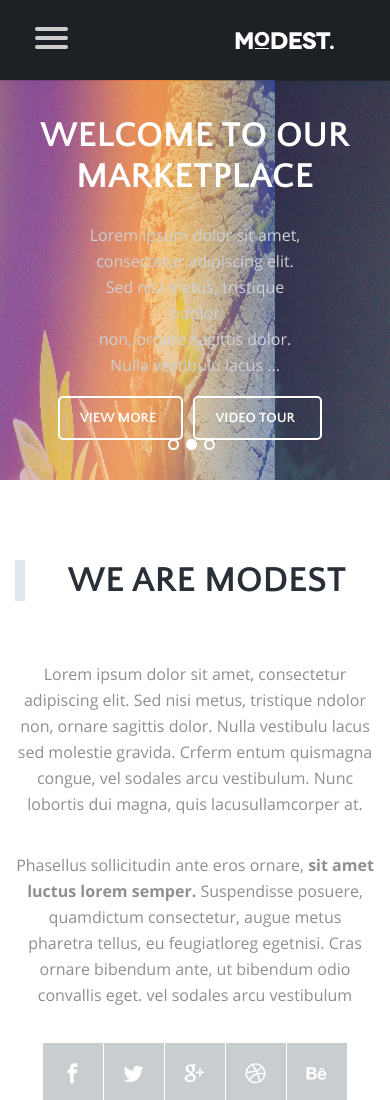
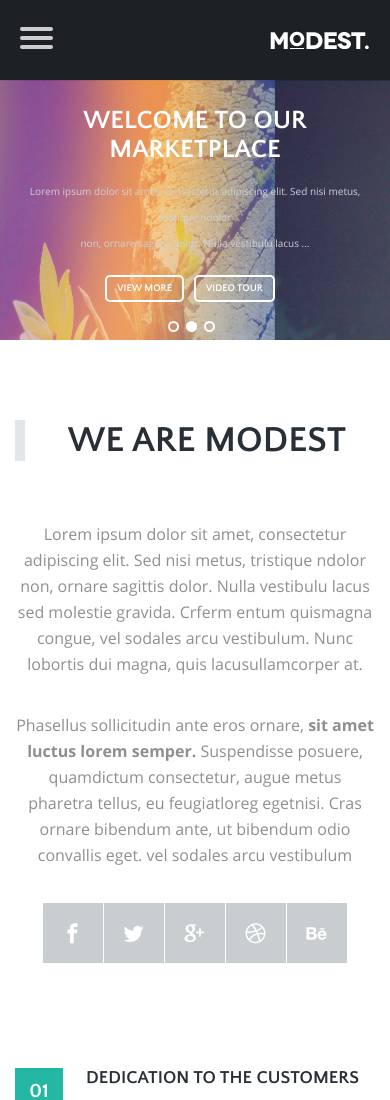
Before and after one commit to Ivanzaporozhets/Modest-git, a plain HTML site: page index.html in a window 390 px wide. Shown: the top 1100 px of the page. Drawn offline with nearby package versions, Linux system fonts and the light colour scheme.

Commit message:
Add files via upload

```diff
--- a/css/responsive.css
+++ b/css/responsive.css
@@ -18,7 +18,7 @@
   }
   .gallery-holder img{
     height: auto;
-    min-height: 400px;
+    min-height: 260px;
   }
   .nav-wrapper,
   .main-gallery .market-place,
@@ -45,14 +45,10 @@
  .modest-info{
    flex-direction: column;
    text-align: center;
-   width: 80%;
+   width: 90%;
  }
  ul.social{
    justify-content: center;
- }
- ul.advantages{
-   width: 80%;
-   margin: 105px auto 0;
  }
  .market-place{
    align-items: center;
@@ -60,14 +56,27 @@
  }
  ul.slick-dots{
    justify-content: center;
+   bottom: 8px;
  }
+ .market-place p{
+  padding-bottom: 15px;
+  font-size: 12px;
+  width: 100%;
+}
 }
 @media (max-width: 670px) {
   nav.main-nav{
     display: none;
   }
+  .nav-wrapper,
+  .main-gallery, .market-place
+  {
+    padding: 0;
+  }
   .navigation{
     display: block;
+    width: 100%;
+    z-index: 3;
   }
   .nav-wrapper{
     justify-content: center;
@@ -76,8 +85,17 @@
     flex-direction: row-reverse;
     justify-content: space-between;
   }
-  .nav-wrapper span{
-    margin-right: 20px;
+
+  .market-place h1{
+    font-size: 26px;
+    padding-bottom: 15px;
+  }
+  .market-place p{
+    font-size: 10px;
+  }
+  .market-place a {
+    padding: 10px 15px 10px 15px;
+    font-size: 12px;
   }
 }
 @media (max-width: 400px){
@@ -87,12 +105,12 @@
   ul.advantages {
     width: 100%;
   }
-  .market-place p{
-    padding-bottom: 25px;
-  }
-
   ul.advantages li{
     padding-left: 55px;
+  }
+  .market-place a {
+    padding: 6px 10px ;
+    font-size: 10px;
   }
 }
 @media (max-width: 320px){
@@ -130,7 +148,4 @@
   ul.advantages li:not(:last-child){
     padding-bottom: 80px;
   }
-  .market-place h1{
-    font-size: 26px;
-  }
 }
```
